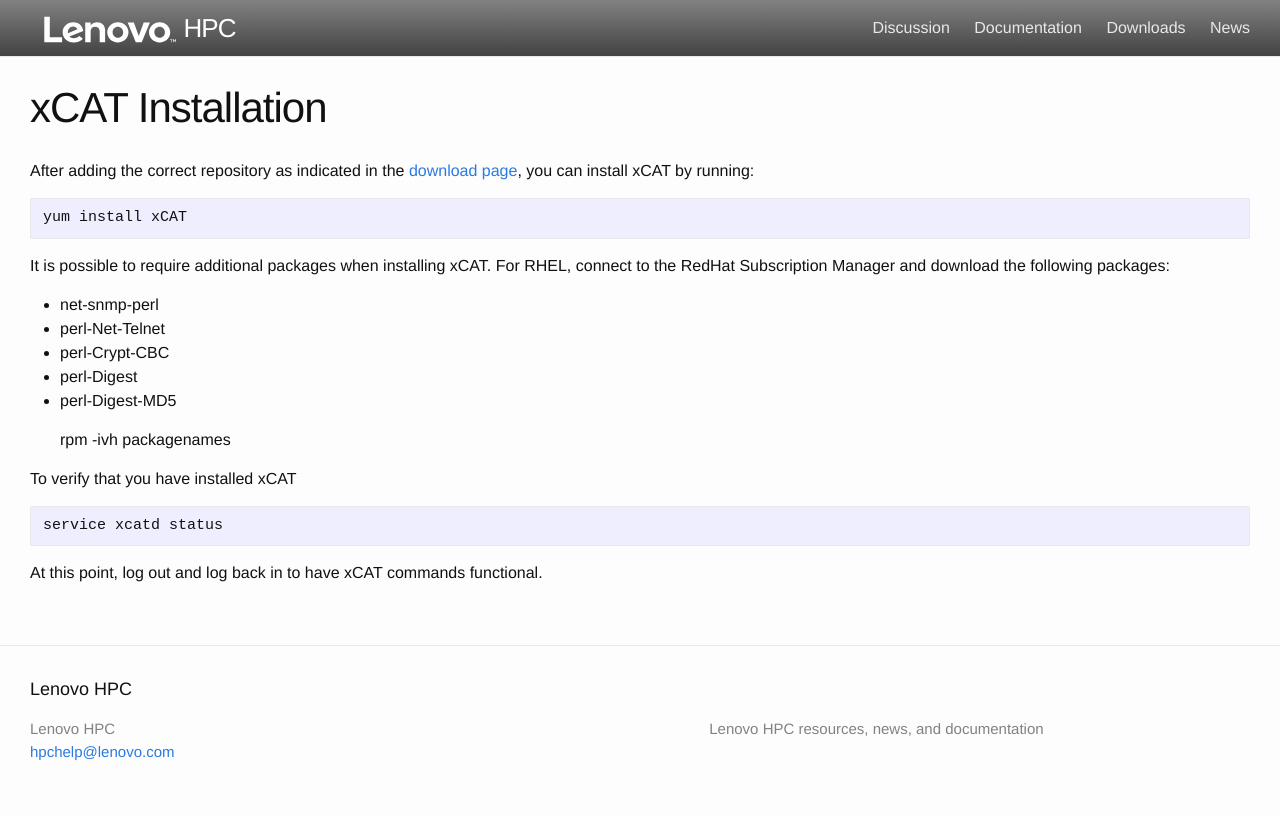
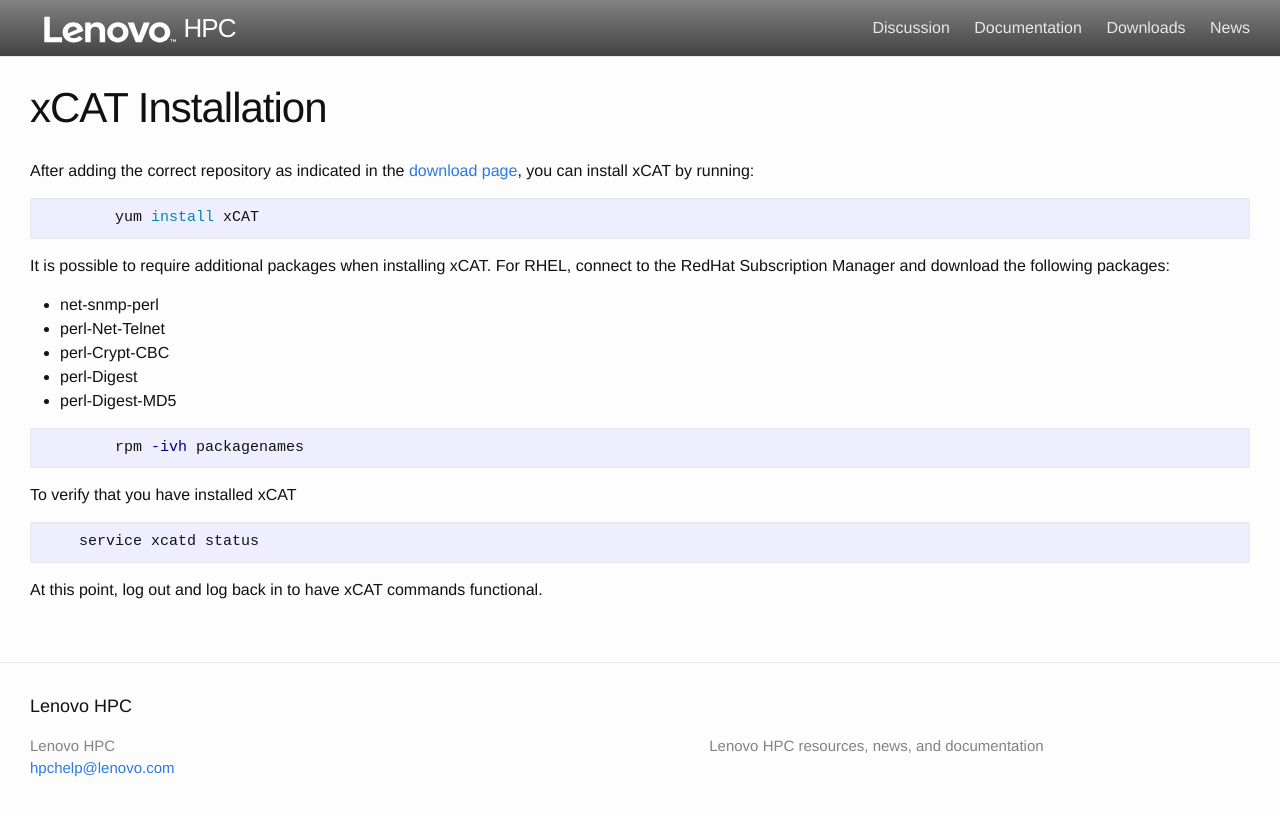
Before and after one commit to xcat2/confluent-docs, a Jekyll site: the page built from docs/installxcat.md, in a window 1280 px wide. Shown: the top 816 px of the page. Built offline with Jekyll 4.4.1, drawn with Linux system fonts in a browser that asks for light colours.

Commit message:
updating xcat install docs

````diff
--- a/docs/installxcat.md
+++ b/docs/installxcat.md
@@ -5,9 +5,9 @@
 ---
 
 After adding the correct repository as indicated in the [download page]({{ site.baseurl }}/downloads/), you can install xCAT by running:
-
+```sh
 	yum install xCAT
-
+```
 It is possible to require additional packages when installing xCAT.
 For RHEL, connect to the RedHat Subscription Manager and download the following packages:
 * net-snmp-perl
@@ -16,10 +16,12 @@
 * perl-Digest
 * perl-Digest-MD5
 
+```sh
 	rpm -ivh packagenames
+```
 
 To verify that you have installed xCAT
-
+```sh
     service xcatd status
-
+```
 At this point, log out and log back in to have xCAT commands functional.
````
